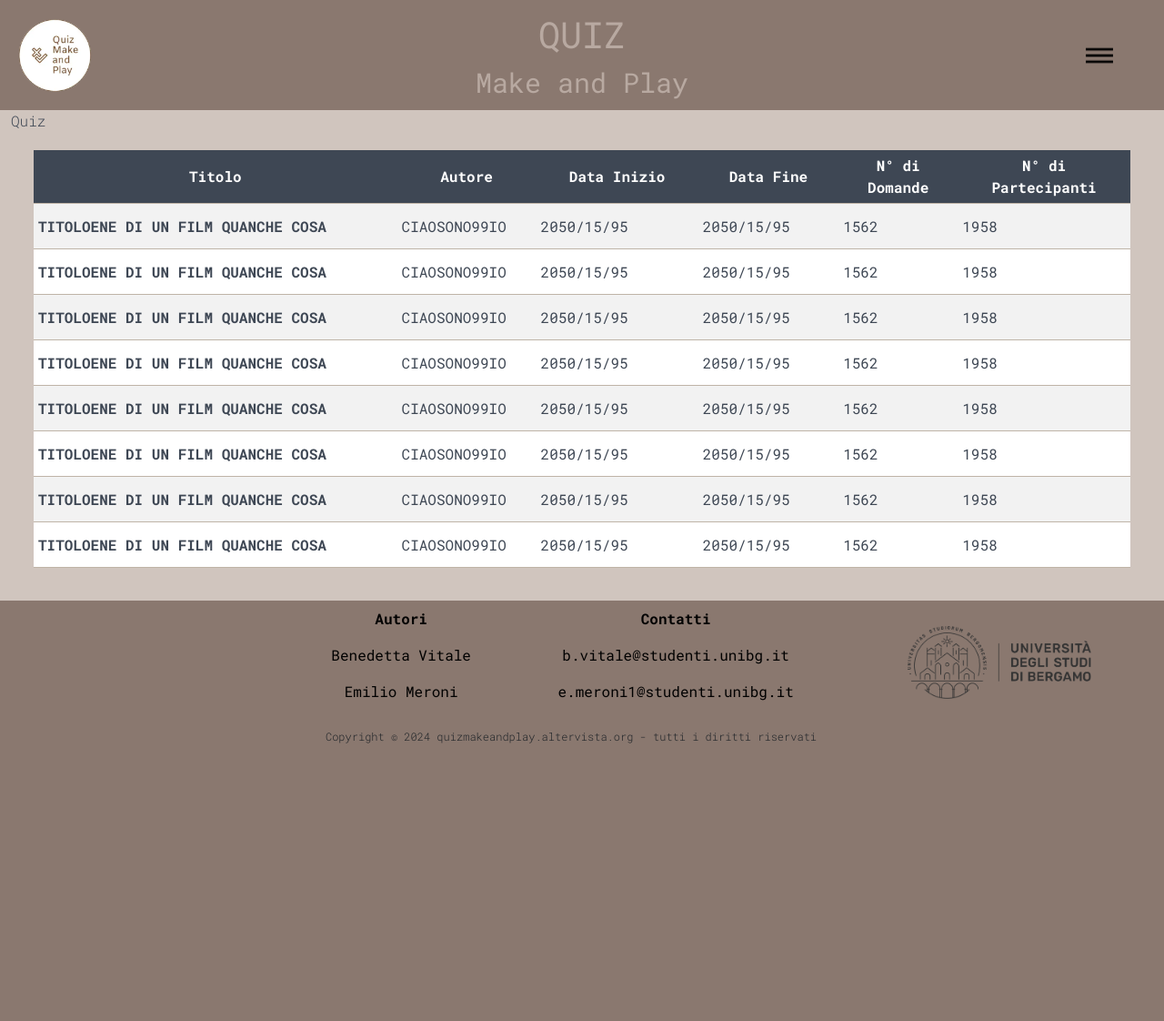
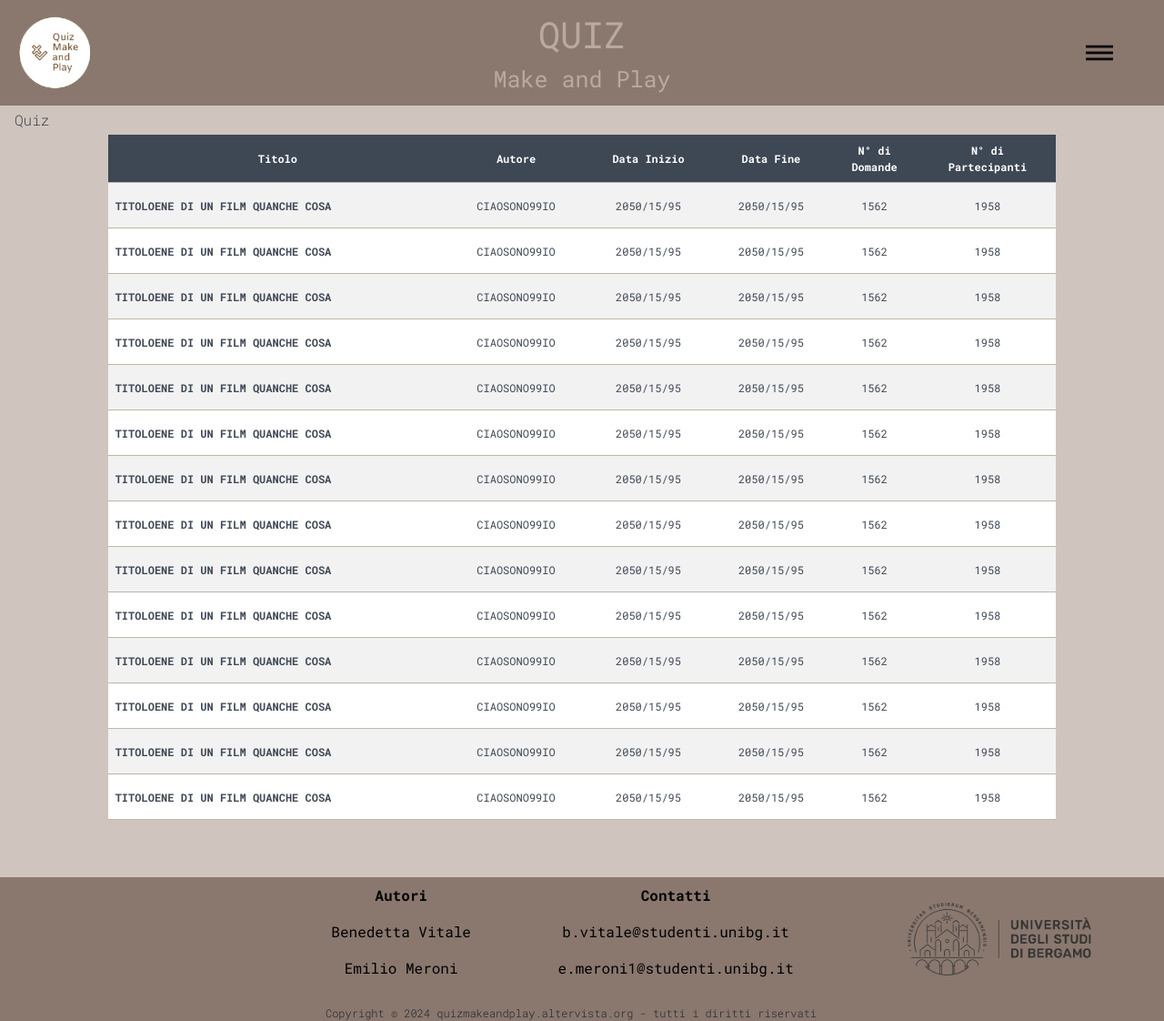
Before and after one commit to DecaMeron23/ProgettiProgrammazioneWEB, a Django app: page /quiz in a window 1280 px wide. Shown: the whole page at 91% size. Before the commit the page ends 817 px from the top, so only its background shows below. Run offline with Django 5.2, Linux system fonts and the light colour scheme; some libraries are stand-ins or nearby versions.

Commit message:
Va tutto bene

```diff
--- a/progetto2/QMAP/static/css/style.css
+++ b/progetto2/QMAP/static/css/style.css
@@ -33,11 +33,20 @@
 }
 
 
+@media screen and (min-width: 768px) {
+
+    .tabellaRisultati tr:has(td):hover {
+        transform: scale(105%);
+        background-color: var(--colore-selezione);
+        border-bottom: 1px solid var(--ct-1);
+    }
+
+}
+
 /* impostazioni generali */
 body {
     background-color: var(--base);
     font-family: "Roboto Mono", monospace;
-    overflow-x: hidden;
     scrollbar-width: none;
 }
 
@@ -103,11 +112,11 @@ a {
     margin-bottom: 0px;
 }
 
-.titolo_header div {
+
+.titolo_header > *:nth-child(2) {
     margin-top: 0px;
-    font-size: 30px;
+    font-size: 25px;
 }
-
 
 .header {
     background-color: var(--main-colour);
@@ -324,9 +333,8 @@ form .form-row .textarea {
 }
 
 .tabellaRisultati {
+    font-size: 12px;
     transition: 0.5s;
-    margin: 20px 0 20px 0;
-    /* background-color: ; */
 }
 
 .tabellaRisultati th {
@@ -334,19 +342,12 @@ form .form-row .textarea {
     /* border-left: 2px solid var(--base); */
     background-color: var(--contrasti-1);
     font-weight: bold;
-    padding: 5px 20px 5px 20px;
     color: white;
 }
 
 .tabellaRisultati tr {
     transition: 0.2s;
     height: 50px;
-    border-bottom: 1px solid var(--ct-1);
-}
-
-.tabellaRisultati tr:has(td):hover {
-    transform: scale(105%);
-    background-color: var(--colore-selezione);
     border-bottom: 1px solid var(--ct-1);
 }
 
@@ -362,8 +363,6 @@ form .form-row .textarea {
 .tabellaRisultati td {
     vertical-align: middle;
     color: var(--contrasti-1);
-    padding: 5px;
-    margin: 5px;
 }
 
 .tabellaRisultati tr td:first-child {
--- a/progetto2/QMAP/templates/elementiPrincipali/header.html
+++ b/progetto2/QMAP/templates/elementiPrincipali/header.html
@@ -1,26 +1,27 @@
-<!-- Questo è il mio header -->
 <div class="header row p-2">
 
-    <div class="col-lg-1 col-md-1 col-sm-1 d-flex justify-content-center align-items-center">
+    <div class="col-md-1 d-flex justify-content-center align-items-center ml-1">
       <div id="logo">
         <a href="https://quizmakeandplay.altervista.org/index.php"><img class="logoApp" src="https://quizmakeandplay.altervista.org/logo/download-nobackground.png" alt="non caricaa!!!"></a>
       </div>
     </div>
-    <div class="col-lg-10 col-md-10 col-sm-10 text-center">
+
+    <div class="col-md-10 mx-auto">
       <div class="titolo_header">
         <p>QUIZ</p>
-            <div>Make and Play</div>
+        <p>Make and Play</p>
       </div>
     </div>
 
-
-    <div class="col-lg-1 col-md-1 col-sm-1 d-flex justify-content-center align-items-center">
+    {% comment %} <div class = ".d-block .d-sm-none">
+        <div class="col-md-1 d-flex justify-content-center align-items-center">
+            <div><i class="fa-solid fa-magnifying-glass"></i></div>
+        </div>
+    </div> {% endcomment %}
+    <div class="col-md-1 d-flex justify-content-center align-items-center">
       <div class="navbar">
         <img src="https://quizmakeandplay.altervista.org/immagini/iconaMenu.png" class="iconaMenu">
       </div>
     </div>
 
-
-
-
   </div>
--- a/progetto2/QMAP/templates/quiz.html
+++ b/progetto2/QMAP/templates/quiz.html
@@ -119,12 +119,17 @@
         <div class="iconaRicerca"><i class="fa-solid fa-magnifying-glass"></i></div> {% endcomment %}
 
         {% comment %} ! Dove siamo {% endcomment %}
+        <div class="row">
+            <div class="col-2 m-1">
+                <div class="dove_siamo">Quiz</div>
+            </div>
+        </div>
 
-        <div class="dove_siamo">Quiz</div>
 
         {% comment %} ! Risultati {% endcomment %}
 
-        <div class="risultati">
+        <div class="row  min-vh-100">
+            <div class="col-md-10 col-xs-12 mx-auto">
                 {% comment %} <?php
                 $codice = "";
                 // Prelievo i dati dai campi
@@ -170,68 +175,118 @@
                 <tbody>
                     <tr>
                         <td>TITOLOENE DI UN FILM QUANCHE COSA</td>
-                        <td>CIAOSONO99IO</td>
-                        <td>2050/15/95</td>
-                        <td>2050/15/95</td>
-                        <td>1562</td>
-                        <td>1958</td>
+                        <td class="text-center">CIAOSONO99IO</td>
+                        <td class="text-center">2050/15/95</td>
+                        <td class="text-center">2050/15/95</td>
+                        <td class="text-center">1562</td>
+                        <td class="text-center">1958</td>
                     </tr>
                     <tr>
                         <td>TITOLOENE DI UN FILM QUANCHE COSA</td>
-                        <td>CIAOSONO99IO</td>
-                        <td>2050/15/95</td>
-                        <td>2050/15/95</td>
-                        <td>1562</td>
-                        <td>1958</td>
+                        <td class="text-center">CIAOSONO99IO</td>
+                        <td class="text-center">2050/15/95</td>
+                        <td class="text-center">2050/15/95</td>
+                        <td class="text-center">1562</td>
+                        <td class="text-center">1958</td>
                     </tr>
                     <tr>
                         <td>TITOLOENE DI UN FILM QUANCHE COSA</td>
-                        <td>CIAOSONO99IO</td>
-                        <td>2050/15/95</td>
-                        <td>2050/15/95</td>
-                        <td>1562</td>
-                        <td>1958</td>
+                        <td class="text-center">CIAOSONO99IO</td>
+                        <td class="text-center">2050/15/95</td>
+                        <td class="text-center">2050/15/95</td>
+                        <td class="text-center">1562</td>
+                        <td class="text-center">1958</td>
                     </tr>
                     <tr>
                         <td>TITOLOENE DI UN FILM QUANCHE COSA</td>
-                        <td>CIAOSONO99IO</td>
-                        <td>2050/15/95</td>
-                        <td>2050/15/95</td>
-                        <td>1562</td>
-                        <td>1958</td>
+                        <td class="text-center">CIAOSONO99IO</td>
+                        <td class="text-center">2050/15/95</td>
+                        <td class="text-center">2050/15/95</td>
+                        <td class="text-center">1562</td>
+                        <td class="text-center">1958</td>
                     </tr>
                     <tr>
                         <td>TITOLOENE DI UN FILM QUANCHE COSA</td>
-                        <td>CIAOSONO99IO</td>
-                        <td>2050/15/95</td>
-                        <td>2050/15/95</td>
-                        <td>1562</td>
-                        <td>1958</td>
+                        <td class="text-center">CIAOSONO99IO</td>
+                        <td class="text-center">2050/15/95</td>
+                        <td class="text-center">2050/15/95</td>
+                        <td class="text-center">1562</td>
+                        <td class="text-center">1958</td>
                     </tr>
                     <tr>
                         <td>TITOLOENE DI UN FILM QUANCHE COSA</td>
-                        <td>CIAOSONO99IO</td>
-                        <td>2050/15/95</td>
-                        <td>2050/15/95</td>
-                        <td>1562</td>
-                        <td>1958</td>
+                        <td class="text-center">CIAOSONO99IO</td>
+                        <td class="text-center">2050/15/95</td>
+                        <td class="text-center">2050/15/95</td>
+                        <td class="text-center">1562</td>
+                        <td class="text-center">1958</td>
                     </tr>
                     <tr>
                         <td>TITOLOENE DI UN FILM QUANCHE COSA</td>
-                        <td>CIAOSONO99IO</td>
-                        <td>2050/15/95</td>
-                        <td>2050/15/95</td>
-                        <td>1562</td>
-                        <td>1958</td>
+                        <td class="text-center">CIAOSONO99IO</td>
+                        <td class="text-center">2050/15/95</td>
+                        <td class="text-center">2050/15/95</td>
+                        <td class="text-center">1562</td>
+                        <td class="text-center">1958</td>
                     </tr>
                     <tr>
                         <td>TITOLOENE DI UN FILM QUANCHE COSA</td>
-                        <td>CIAOSONO99IO</td>
-                        <td>2050/15/95</td>
-                        <td>2050/15/95</td>
-                        <td>1562</td>
-                        <td>1958</td>
+                        <td class="text-center">CIAOSONO99IO</td>
+                        <td class="text-center">2050/15/95</td>
+                        <td class="text-center">2050/15/95</td>
+                        <td class="text-center">1562</td>
+                        <td class="text-center">1958</td>
                     </tr>
+                    <tr>
+                        <td>TITOLOENE DI UN FILM QUANCHE COSA</td>
+                        <td class="text-center">CIAOSONO99IO</td>
+                        <td class="text-center">2050/15/95</td>
+                        <td class="text-center">2050/15/95</td>
+                        <td class="text-center">1562</td>
+                        <td class="text-center">1958</td>
+                    </tr>
+                    <tr>
+                        <td>TITOLOENE DI UN FILM QUANCHE COSA</td>
+                        <td class="text-center">CIAOSONO99IO</td>
+                        <td class="text-center">2050/15/95</td>
+                        <td class="text-center">2050/15/95</td>
+                        <td class="text-center">1562</td>
+                        <td class="text-center">1958</td>
+                    </tr>
+                    <tr>
+                        <td>TITOLOENE DI UN FILM QUANCHE COSA</td>
+                        <td class="text-center">CIAOSONO99IO</td>
+                        <td class="text-center">2050/15/95</td>
+                        <td class="text-center">2050/15/95</td>
+                        <td class="text-center">1562</td>
+                        <td class="text-center">1958</td>
+                    </tr>
+                    <tr>
+                        <td>TITOLOENE DI UN FILM QUANCHE COSA</td>
+                        <td class="text-center">CIAOSONO99IO</td>
+                        <td class="text-center">2050/15/95</td>
+                        <td class="text-center">2050/15/95</td>
+                        <td class="text-center">1562</td>
+                        <td class="text-center">1958</td>
+                    </tr>
+                    <tr>
+                        <td>TITOLOENE DI UN FILM QUANCHE COSA</td>
+                        <td class="text-center">CIAOSONO99IO</td>
+                        <td class="text-center">2050/15/95</td>
+                        <td class="text-center">2050/15/95</td>
+                        <td class="text-center">1562</td>
+                        <td class="text-center">1958</td>
+                    </tr>
+                    <tr>
+                        <td>TITOLOENE DI UN FILM QUANCHE COSA</td>
+                        <td class="text-center">CIAOSONO99IO</td>
+                        <td class="text-center">2050/15/95</td>
+                        <td class="text-center">2050/15/95</td>
+                        <td class="text-center">1562</td>
+                        <td class="text-center">1958</td>
+                    </tr>
+
+
                 </tbody>
 
 
@@ -257,6 +312,7 @@
                 ?> {% endcomment %}
                 </table>
             </div>
+        </div>
 
         {% comment %} <?php include 'elementiPrincipali/navigazione.html' ?> {% endcomment %}
 
```
Lines whose indentation alone changed are shown as unchanged.
